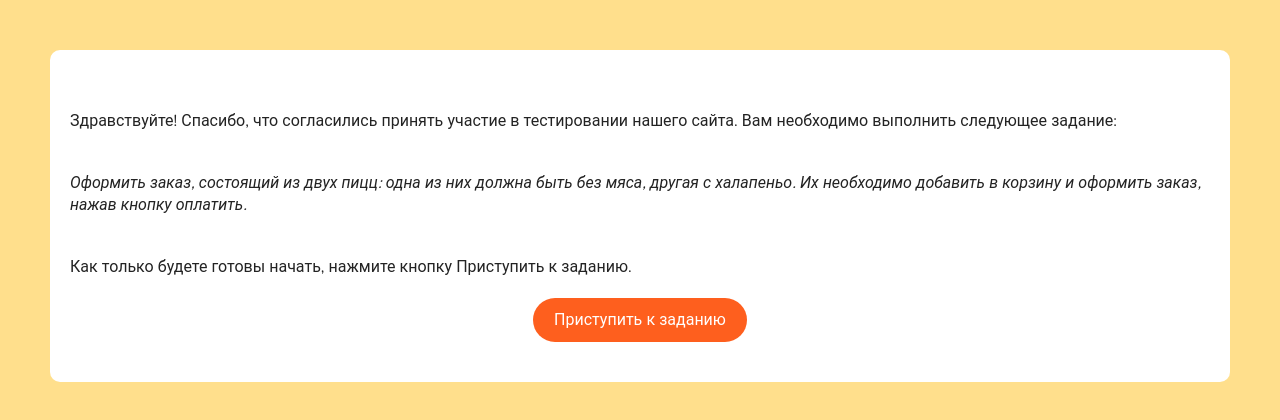
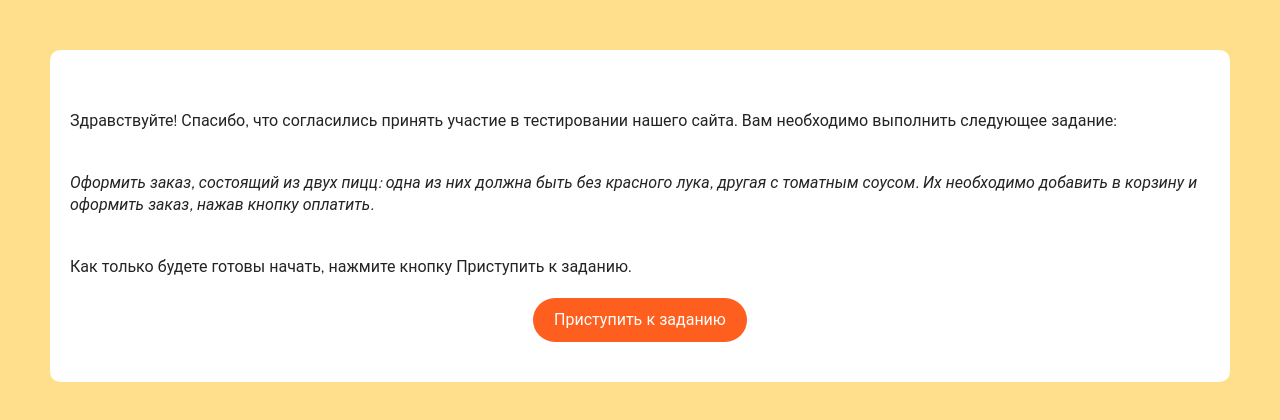
Before and after one commit to AsiyaE/pizza-web-analitics, a React (Create React App) app: page / in a window 1280 px wide. Shown: the top 420 px of the page. Built offline with nearby package versions, Linux system fonts and the light colour scheme.

Commit message:
all_tasks: Соединение всех версий в рамках одного приложения (без реализации версии 3)

```diff
--- a/src/App.jsx
+++ b/src/App.jsx
@@ -8,7 +8,6 @@ import NotFound from './pages/NotFound';
 import './scss/app.scss';
 import MainLayout from './layouts/MainLayout';
 import Task from "./pages/Task";
-
 
 function App() {
     return (
--- a/src/components/CartItem.jsx
+++ b/src/components/CartItem.jsx
@@ -3,7 +3,7 @@ import { useDispatch } from 'react-redux';
 
 import { addItem, minusItem, removeItem } from '../redux/slices/cartSlice';
 
-
+// todo для version1 необходимо сделать отображение состава в корзине
 const CartItem = ({ id, title, type, size, price, count, imageUrl }) => {
   const dispatch = useDispatch();
 
--- a/src/components/PizzaBlock/index.jsx
+++ b/src/components/PizzaBlock/index.jsx
@@ -6,6 +6,7 @@ import { addItem, selectCartItemById }  from '../../redux/slices/cartSlice'
 
 const typeNames = ['тонкое', 'традиционное'];
 
+// todo для version3 необходимо сделать отображение состава при наведении
 const PizzaBlock = ({ id, title, price, imageUrl, sizes, types, ingredients=[] }) => {
 
   const dispatch = useDispatch();
--- a/src/localStorage/getAppVersion.js
+++ b/src/localStorage/getAppVersion.js
@@ -1,16 +1,46 @@
-export const getAppVersion = () => {
-  const key = 'pizza';
-  let version = localStorage.getItem(key);
-  if ((version === undefined) | (version === null)) {
-    version = Math.round(Math.random());
-    localStorage.setItem(key, version);
+export const getAppVersionAndTask = () => {
+  let version = sessionStorage.getItem('app-version');
+  if ((version === undefined) || (version === null)) {
+    const currentVersion = Math.round(Math.random() * 6);
+    initYandexValues(currentVersion);
   }
-  // todo
-  if (Number(version) === 0) {
-    window.ym(95153636,'reachGoal','versionA')
-  } else {
-    window.ym(95153636,'reachGoal','versionB')
+  version = sessionStorage.getItem('app-version');
+  const task = sessionStorage.getItem('task');
+  return [version, task]
+};
+
+export const initYandexValues = (version) => {
+  switch (version) {
+    case 0:
+      setVersionAndTask(1,1);
+      console.log('App version = 1: Без фильтров по категориям, состав пиццы отображается в корзине, поиск только по названию пицц');
+      break;
+    case 1:
+      setVersionAndTask(1,2);
+      console.log('App version = 1: Без фильтров по категориям, состав пиццы отображается в корзине, поиск только по названию пицц');
+      break;
+    case 2:
+      setVersionAndTask(1,3);
+      console.log('App version = 1: Без фильтров по категориям, состав пиццы отображается в корзине, поиск только по названию пицц');
+      break;
+    case 3:
+      setVersionAndTask(2,1);
+      console.log('App version = 2: Есть фильтры по категориям');
+      break;
+    case 4:
+      setVersionAndTask(3, 2);
+      console.log('App version = 3: Состав пиццы отображается при наведении');
+      break;
+    case 5:
+      setVersionAndTask(4,3);
+      console.log('App version = 4: Есть поиск по ингредиентам');
+      break;
+    default:
+      return;
   }
-  console.log('App version =', version, '(1-with categories filter (versionB), 0-without(versionA))');
-  return version;
-};
+}
+
+export const setVersionAndTask = (version, task) => {
+  sessionStorage.setItem('app-version', `version${version}`);
+  sessionStorage.setItem('task', `task${task}`);
+}
--- a/src/pages/Cart.jsx
+++ b/src/pages/Cart.jsx
@@ -6,8 +6,9 @@ import { useDispatch, useSelector }  from 'react-redux'
 import { clearItems, selectCart } from '../redux/slices/cartSlice';
 import CartItem from '../components/CartItem'
 import CartEmpty from '../components/CartEmpty';
+import {getAppVersionAndTask} from "../localStorage/getAppVersion";
 
-
+const [version, task] = getAppVersionAndTask();
 const Cart = () => {
   const dispatch = useDispatch();
   const { totalPrice, items } = useSelector(selectCart);
@@ -21,11 +22,11 @@ const Cart = () => {
   };
 
   const finishTask = () => {
-    console.log('finish-task-1');
-    const startTime = localStorage.getItem('task-1-start-time');
+    console.log('finish-task');
+    const startTime = sessionStorage.getItem('start-time');
     const timeDiff = new Date().getTime() - startTime;
-    console.log('time task 1', timeDiff);
-    window.ym(95153636,'reachGoal','finish-task', {"time": timeDiff})
+    console.log('time', timeDiff);
+    window.ym(95153636,'reachGoal','finish-task', {"version": version, "task": task, "time": timeDiff})
   }
 
   if (!totalPrice){
--- a/src/pages/Home.jsx
+++ b/src/pages/Home.jsx
@@ -10,10 +10,9 @@ import Categories from '../components/Categories';
 import Sort, { sortList } from '../components/Sort';
 import PizzaBlock from '../components/PizzaBlock';
 import Skeleton from '../components/PizzaBlock/Skeleton';
-import {getAppVersion} from "../localStorage/getAppVersion";
-// import Pagination from '../components/Pagination';
+import {getAppVersionAndTask} from "../localStorage/getAppVersion";
 
-const version = getAppVersion();
+const [version, task] = getAppVersionAndTask();
 
 const Home = () => {
   const navigate = useNavigate();
@@ -100,7 +99,7 @@ const Home = () => {
   return (
     <div className="container">
       <div className="content__top">
-        {(Number(version) === 1) && <Categories value={categoryId} onChangeCategory={onChangeCategory} />}
+        {(version === 'version2') && <Categories value={categoryId} onChangeCategory={onChangeCategory} />}
         <Sort />
       </div>
       <h2 className="content__title">Все пиццы</h2>
--- a/src/pages/Task.jsx
+++ b/src/pages/Task.jsx
@@ -1,11 +1,13 @@
 import {Link} from "react-router-dom";
+import {getAppVersionAndTask} from "../localStorage/getAppVersion";
 
+const [version, task] = getAppVersionAndTask();
 const Task = () => {
+
     const startTask = () => {
-      console.log('start-task-1');
+      console.log('start-task');
       const startTime = new Date().getTime();
-      localStorage.setItem('task-1-start-time', startTime);
-      window.ym(95153636,'reachGoal','start-task');
+      sessionStorage.setItem('start-time', startTime);
     }
 
     return (
@@ -16,8 +18,12 @@ const Task = () => {
                     выполнить следующее задание:
                 </p>
                 <p className='task'>
-                    <i>Оформить заказ, состоящий из двух пицц: одна из них должна быть без мяса, другая с
-                        халапеньо. Их необходимо добавить в корзину и оформить заказ, нажав кнопку оплатить.</i>
+                    {task === 'task1' && <i>Оформить заказ, состоящий из двух пицц: одна из них должна быть без мяса, другая с
+                        халапеньо. Их необходимо добавить в корзину и оформить заказ, нажав кнопку оплатить.</i>}
+                    {task === 'task2' && <i>Оформить заказ, состоящий из двух пицц: одна из них должна быть без красного лука, другая с
+                        томатным соусом. Их необходимо добавить в корзину и оформить заказ, нажав кнопку оплатить.</i>}
+                    {task === 'task3' && <i>Оформить заказ, состоящий из двух пицц: одна из них должна быть с кисло-сладким соусом, другая с
+                        ветчиной. Их необходимо добавить в корзину и оформить заказ, нажав кнопку оплатить.</i>}
                 </p>
                 <p className='task'>
                     Как только будете готовы начать, нажмите кнопку Приступить к заданию.
--- a/src/redux/slices/pizzaSlice.js
+++ b/src/redux/slices/pizzaSlice.js
@@ -1,10 +1,11 @@
 import axios from 'axios';
 import { createSlice, createAsyncThunk } from '@reduxjs/toolkit';
+import {getAppVersionAndTask} from "../../localStorage/getAppVersion";
 
 
 export const fetchPizzas = createAsyncThunk('pizza/fetchPizzasStatus', async (params) => {
-  // верхний фильтр работает только по названию пицц
-  const host='652e773e0b8d8ddac0b16d6b';
+  const [version, task] = getAppVersionAndTask();
+  const host= (version === 'version4') ? '63b5cb8258084a7af3a08c7f': '652e773e0b8d8ddac0b16d6b';
 
   const { sortBy, order, category, search } = params;
   const { data } = await axios.get(
```
